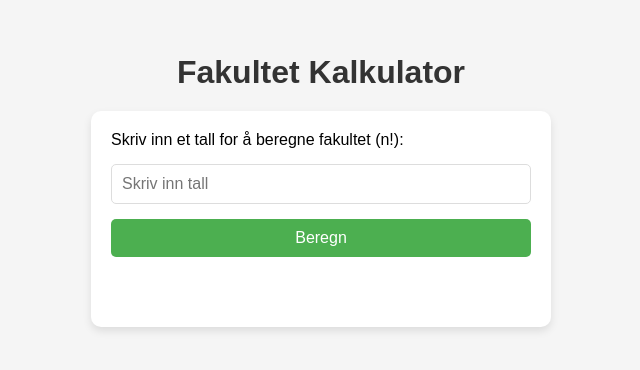
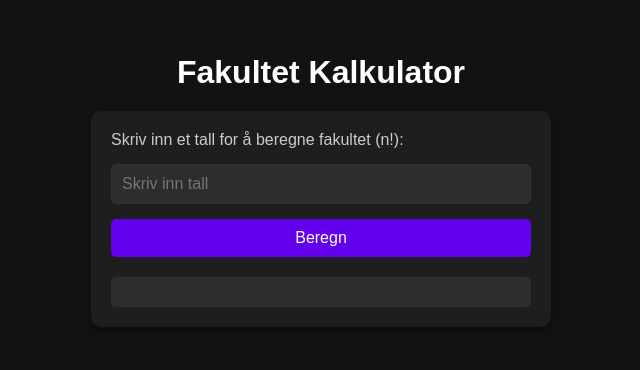
Before and after one commit to Ibenshniben/web-kalkulator, a plain HTML site: page index.html in a window 1280 px wide. Shown: the part 210-580 px from the top of the page, without its empty margins (319-959 px from the left). Drawn offline with Linux system fonts and the light colour scheme.

Commit message:
bedre design

```diff
--- a/style.css
+++ b/style.css
@@ -6,11 +6,12 @@
 }
 
 body {
-    background-color: #f5f5f5;
+    background-color: #121212;
     display: flex;
     justify-content: center;
     align-items: center;
     min-height: 100vh;
+    color: #e0e0e0;
 }
 
 .container {
@@ -22,33 +23,36 @@ body {
 h1 {
     text-align: center;
     margin-bottom: 20px;
-    color: #333;
+    color: #ffffff;
 }
 
 .calculator {
-    background-color: white;
+    background-color: #1e1e1e;
     padding: 20px;
     border-radius: 10px;
-    box-shadow: 0 4px 8px rgba(0, 0, 0, 0.1);
+    box-shadow: 0 4px 8px rgba(0, 0, 0, 0.3);
 }
 
 p {
     margin-bottom: 15px;
+    color: #cccccc;
 }
 
 input {
     width: 100%;
     padding: 10px;
     margin-bottom: 15px;
-    border: 1px solid #ddd;
+    border: 1px solid #333;
     border-radius: 5px;
     font-size: 16px;
+    background-color: #2d2d2d;
+    color: #ffffff;
 }
 
 button {
     width: 100%;
     padding: 10px;
-    background-color: #4CAF50;
+    background-color: #6200ee;
     color: white;
     border: none;
     border-radius: 5px;
@@ -58,7 +62,7 @@ button {
 }
 
 button:hover {
-    background-color: #45a049;
+    background-color: #7c4dff;
 }
 
 .result {
@@ -67,14 +71,15 @@ button:hover {
     border-radius: 5px;
     font-size: 18px;
     min-height: 30px;
+    background-color: #2d2d2d;
 }
 
 .success {
-    background-color: #e8f5e9;
-    color: #2e7d32;
+    background-color: #1b5e20;
+    color: #a5d6a7;
 }
 
 .error {
-    background-color: #ffebee;
-    color: #c62828;
+    background-color: #b71c1c;
+    color: #ef9a9a;
 }
```
